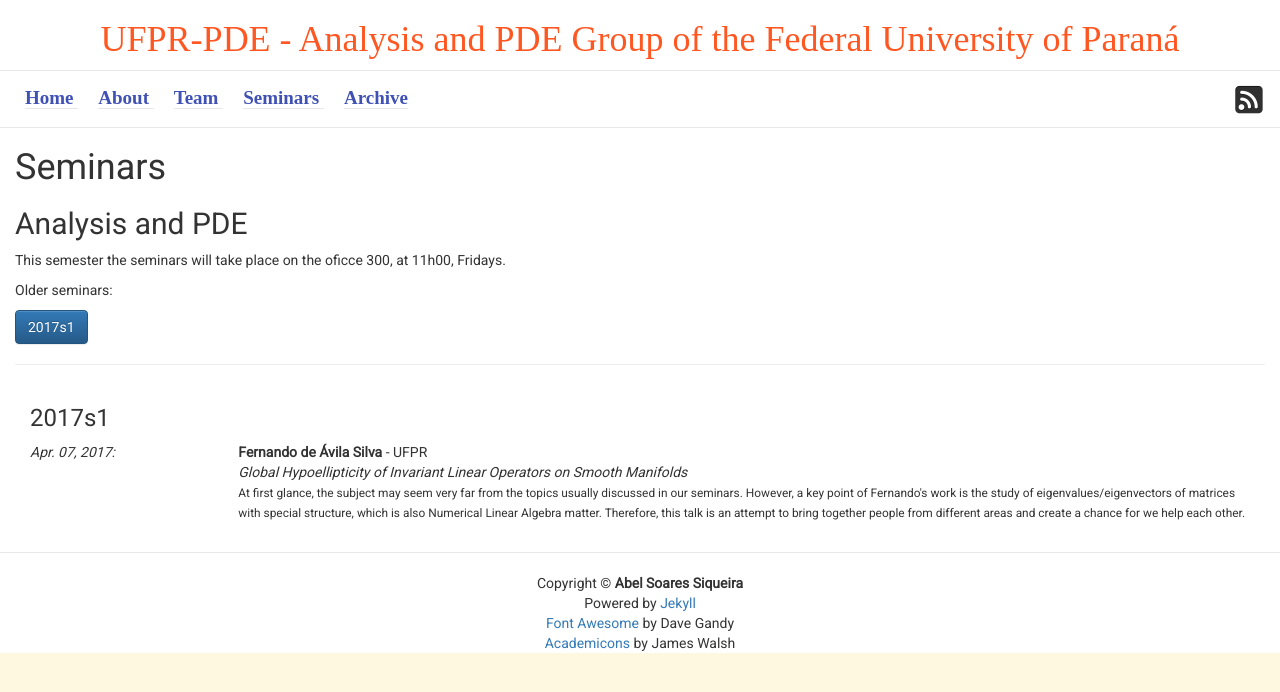
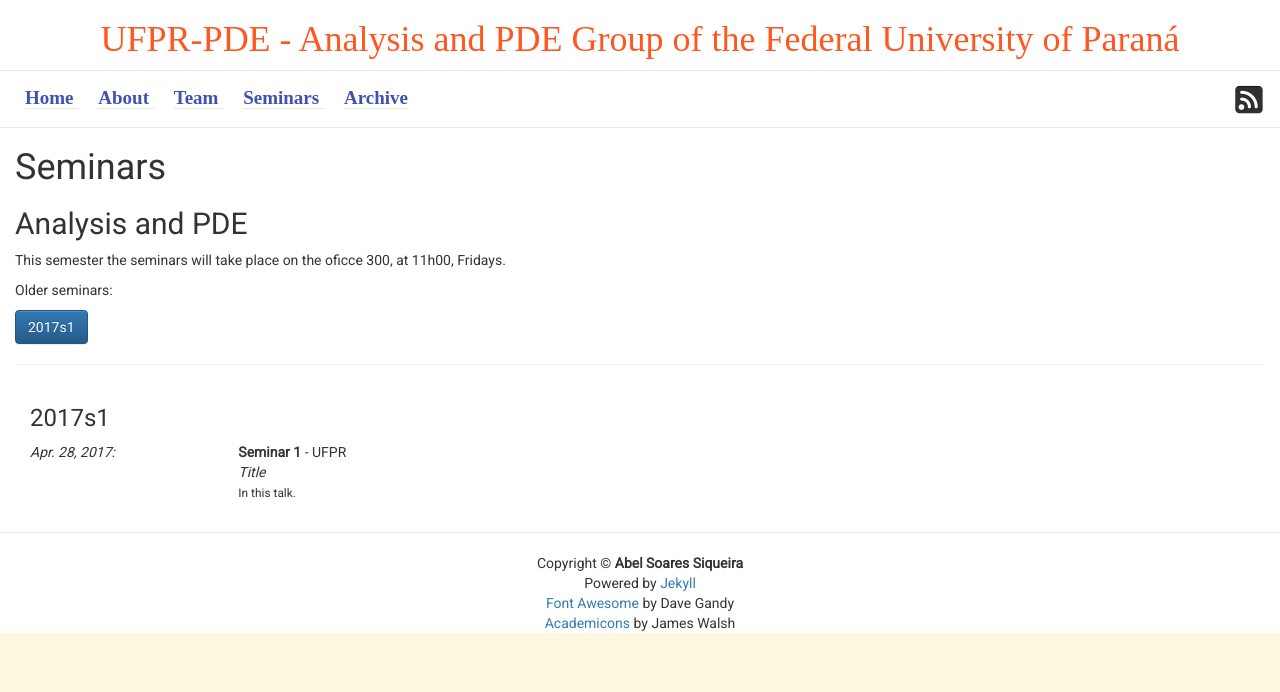
Before and after one commit to ufpr-pde/ufpr-opt.github.io, a Jekyll site: the page built from d_seminars.md, in a window 1280 px wide. Shown: the top 692 px of the page. Built offline with Jekyll 4.4.1, drawn with Linux system fonts in a browser that asks for light colours; some web fonts are replaced.

Commit message:
Update seminars.yml

```diff
--- a/_data/seminars.yml
+++ b/_data/seminars.yml
@@ -1,12 +1,7 @@
-- author: Fernando de Ávila Silva
-  date: 2017-04-07
+- author: Seminar 1
+  date: 2017-04-28
   semester: 2017s1
   affiliation: UFPR
-  title: Global Hypoellipticity of Invariant Linear Operators on Smooth Manifolds
+  title: Title
   abstract: >
-    At first glance, the subject may seem very far from the topics
-    usually discussed in our seminars. However, a key point of Fernando's work is
-    the study of eigenvalues/eigenvectors of matrices with special structure,
-    which is also Numerical Linear Algebra matter. Therefore, this talk is an
-    attempt to bring together people from different areas and create a chance for
-    we help each other.
+    In this talk.
```
